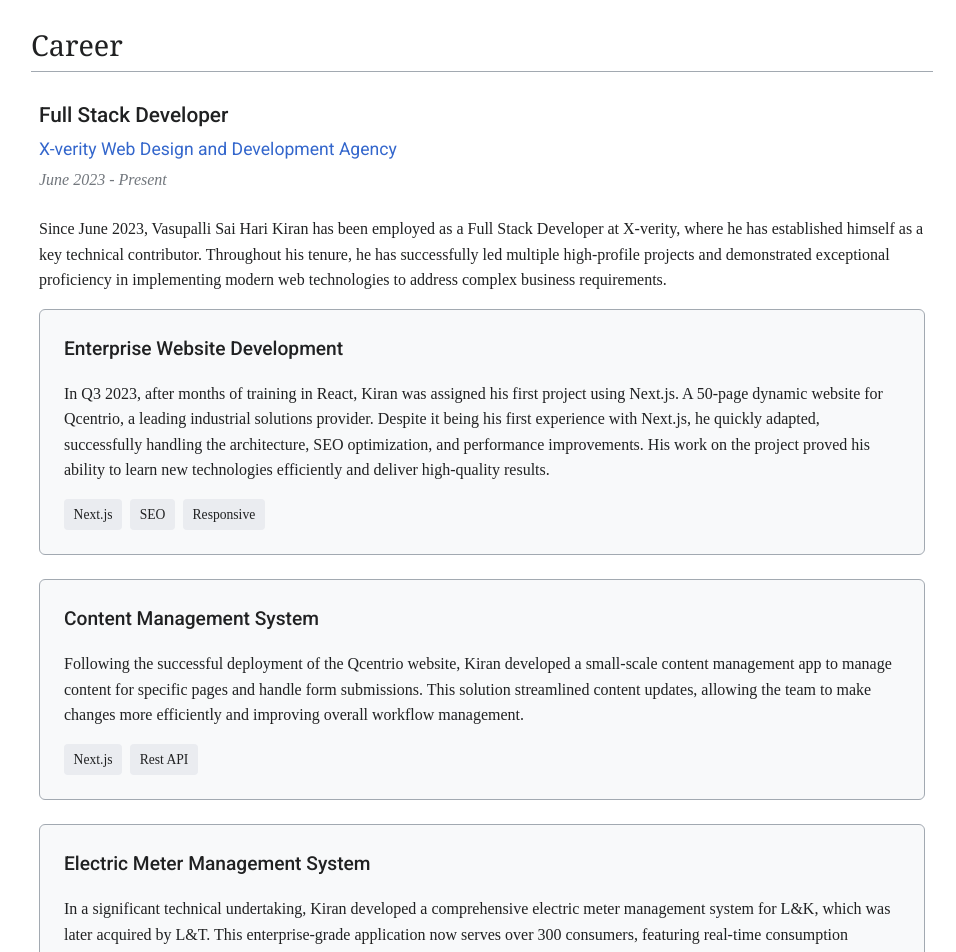
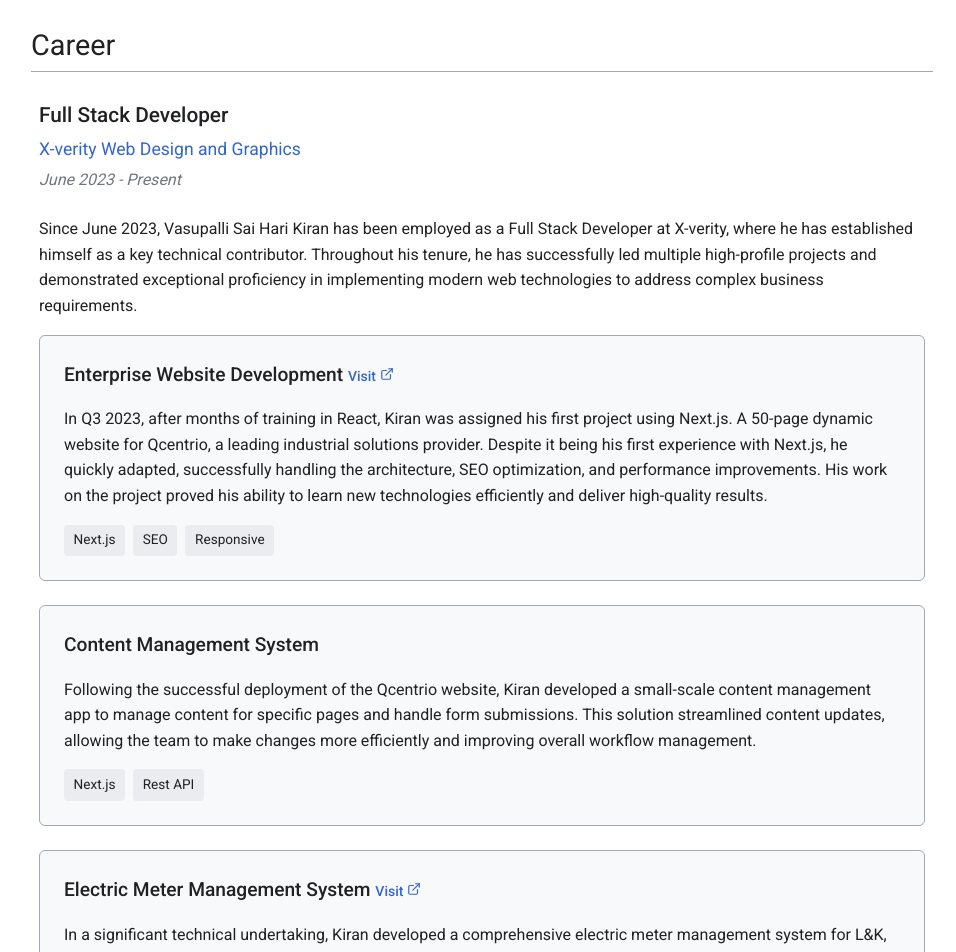
Before and after one commit to SaiHariKiran-ctrl/portfolio-frontend, a React (Vite) app: page / in a window 1280 px wide. Shown: the part 1260-2212 px from the top of the page, without its empty margins (283-1239 px from the left). Built offline with nearby package versions, Linux system fonts and the light colour scheme.

Commit message:
videos and links updated

```diff
--- a/src/components/LoadingScreen.module.css
+++ b/src/components/LoadingScreen.module.css
@@ -37,14 +37,14 @@
 }
 
 .wLogo {
-    font-family: 'Linux Libertine', 'Times New Roman', serif;
+    font-family: 'Roboto', sans-serif;
     font-size: 3rem;
     font-weight: bold;
     color: white;
 }
 
 .title {
-    font-family: 'Linux Libertine', 'Times New Roman', serif;
+    font-family: 'Roboto', sans-serif;
     font-size: 2rem;
     margin-bottom: 2rem;
     font-weight: normal;
--- a/src/components/TableOfContents.module.css
+++ b/src/components/TableOfContents.module.css
@@ -66,7 +66,8 @@
   font-size: 1rem;
   display: inline-block;
   color: #222;
-  font-family: 'Linux Libertine', 'Georgia', 'Times', serif;
+  font-family: 'Roboto',
+    sans-serif;
 }
 
 :global(.dark-mode) .tocTitle {
--- a/src/components/WikiPortfolio.jsx
+++ b/src/components/WikiPortfolio.jsx
@@ -368,8 +368,7 @@
                                     <div className={styles.currentPosition}>
                                         <h3>Full Stack Developer</h3>
                                         <h4>
-                                            X-verity Web Design and Development
-                                            Agency
+                                            X-verity Web Design and Graphics
                                         </h4>
                                         <p>June 2023 - Present</p>
                                     </div>
@@ -416,7 +415,18 @@
 
                                 <div className={styles.projectCard}>
                                     <div className={styles.projectCardHeader}>
-                                        <h4>Enterprise Website Development</h4>
+                                        <h4>
+                                            Enterprise Website Development{' '}
+                                            <span style={{ fontSize: '14px' }}>
+                                                <a
+                                                    href="https://qcentrio.com/"
+                                                    target="_blank"
+                                                    className="flex items-center gap-1 text-blue-600 hover:underline">
+                                                    Visit{' '}
+                                                    <ExternalLink size={14} />
+                                                </a>
+                                            </span>
+                                        </h4>
                                         {/* <span className={styles.projectBadge}>
                                             Flagship Project
                                         </span> */}
@@ -499,7 +509,16 @@
                                 <div className={styles.projectCard}>
                                     <div className={styles.projectCardHeader}>
                                         <h4>
-                                            Electric Meter Management System
+                                            Electric Meter Management System{' '}
+                                            <span style={{ fontSize: '14px' }}>
+                                                <a
+                                                    href="https://lk-ea.co.in/TGNPDCL/"
+                                                    target="_blank"
+                                                    className="flex items-center gap-1 text-blue-600 hover:underline">
+                                                    Visit{' '}
+                                                    <ExternalLink size={14} />
+                                                </a>
+                                            </span>
                                         </h4>
                                     </div>
                                     <p>
@@ -578,8 +597,11 @@
                                                 'Developed a custom CMS for managing specific pages and handling form submissions efficiently.',
                                             ],
                                             featured: false,
-                                            link: '',
+                                            link: 'https://qcentrio.com/',
+                                            gitLink: '',
+                                            videoUrl: null,
                                         },
+
                                         {
                                             title: 'Electric Meter Management System',
                                             description:
@@ -596,7 +618,9 @@
                                                 'Implemented secure authentication and role-based access control for enhanced data security.',
                                             ],
                                             featured: false,
-                                            link: '',
+                                            link: 'https://lk-ea.co.in/TGNPDCL',
+                                            gitLink: '',
+                                            videoUrl: 'lkea.mp4',
                                         },
                                         {
                                             title: 'Image-to-3D Point Cloud Generator',
@@ -615,7 +639,10 @@
                                                 'Identified key challenges in generalizing point cloud generation, setting the stage for further research.',
                                             ],
                                             featured: false,
-                                            link: 'https://github.com/SaiHariKiran-ctrl/image-to-point-cloud',
+                                            link: '',
+                                            gitLink:
+                                                'https://github.com/SaiHariKiran-ctrl/image-to-point-cloud',
+                                            videoUrl: '/img-point-cloud.mp4',
                                         },
                                     ].map((project) => (
                                         <div
@@ -644,7 +671,29 @@
                                                 }>
                                                 {project.description}
                                             </p>
-
+                                            {project.videoUrl && (
+                                                <div
+                                                    className={
+                                                        styles.videoContainer
+                                                    }>
+                                                    <div
+                                                        className={
+                                                            styles.videoWrapper
+                                                        }>
+                                                        <video
+                                                            id={`video-${project.id}`}
+                                                            className={
+                                                                styles.video
+                                                            }
+                                                            src={
+                                                                project.videoUrl
+                                                            }
+                                                            controls
+                                                            autoplay
+                                                        />
+                                                    </div>
+                                                </div>
+                                            )}
                                             <h4
                                                 className={
                                                     styles.projectSubtitle
@@ -674,21 +723,29 @@
                                                     )
                                                 )}
                                             </div>
-                                            {project.link.length > 0 && (
-                                                <div
-                                                    className={
-                                                        styles.projectLinks
-                                                    }>
+                                            <div
+                                                className={styles.projectLinks}>
+                                                {project.link.length > 0 && (
                                                     <a
                                                         target="_blank"
                                                         href={project.link}
                                                         className={
                                                             styles.projectLink
                                                         }>
+                                                        Visit
+                                                    </a>
+                                                )}
+                                                {project.gitLink.length > 0 && (
+                                                    <a
+                                                        target="_blank"
+                                                        href={project.gitLink}
+                                                        className={
+                                                            styles.projectLink
+                                                        }>
                                                         Github Link
                                                     </a>
-                                                </div>
-                                            )}
+                                                )}
+                                            </div>
                                         </div>
                                     ))}
                                 </div>
--- a/src/components/WikiPortfolio.module.css
+++ b/src/components/WikiPortfolio.module.css
@@ -1,7 +1,7 @@
 .container {
   min-height: 100vh;
   background-color: #ffffff;
-  font-family: 'Liberation Serif', 'Linux Libertine', Georgia, Times, serif;
+  font-family: 'Roboto', sans-serif;
   transition: all 0.3s ease;
 }
 
@@ -97,7 +97,7 @@
 }
 
 .headerTitle {
-  font-family: 'Linux Libertine', 'Georgia', 'Times', serif;
+  font-family: 'Roboto', sans-serif;
   position: relative;
 }
 
@@ -442,7 +442,7 @@
 }
 
 .sectionTitle {
-  font-family: 'Linux Libertine', 'Georgia', 'Times', serif;
+  font-family: 'Roboto', sans-serif;
   border-bottom: 1px solid #a2a9b1;
   padding-bottom: 0.17rem;
   margin-bottom: 1.2rem;
@@ -990,7 +990,7 @@
 /* Projects Section */
 .projectGrid {
   display: grid;
-  grid-template-columns: repeat(auto-fit, minmax(300px, 1fr));
+  grid-template-columns: 1fr;
   gap: 1.5rem;
 }
 
@@ -1696,3 +1696,47 @@
     grid-template-columns: repeat(auto-fit, minmax(250px, 1fr));
   }
 }
+
+.videoContainer {
+  position: relative;
+  margin-bottom: 1.5rem;
+}
+
+.videoWrapper {
+  position: relative;
+  padding-bottom: 56.25%;
+  /* 16:9 Aspect Ratio */
+  height: 0;
+  overflow: hidden;
+  border-radius: 0.5rem;
+  background-color: #f3f4f6;
+}
+
+.video {
+  position: absolute;
+  top: 0;
+  left: 0;
+  width: 100%;
+  height: 100%;
+  object-fit: cover;
+}
+
+.videoControl {
+  position: absolute;
+  bottom: 1rem;
+  right: 1rem;
+  background-color: rgba(255, 255, 255, 0.8);
+  border: none;
+  border-radius: 9999px;
+  padding: 0.5rem;
+  display: flex;
+  align-items: center;
+  justify-content: center;
+  cursor: pointer;
+  box-shadow: 0 2px 5px rgba(0, 0, 0, 0.2);
+  transition: background-color 0.2s ease;
+}
+
+.videoControl:hover {
+  background-color: white;
+}
```
Also changed, not shown: 2 other files (tests, documents, lock files or other folders).
